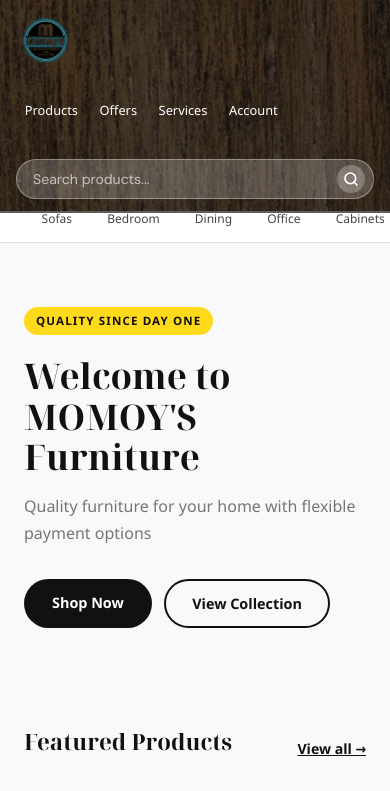
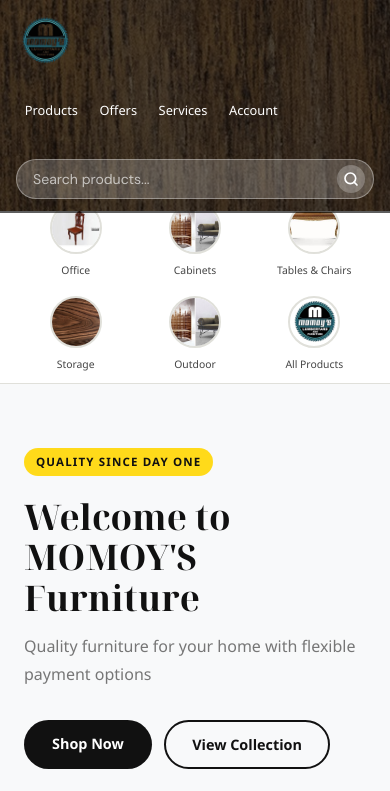
Before and after one commit to jayar19/momoysfurniture, a website: page public/index.html in a window 390 px wide. Shown: the top 791 px of the page. Drawn offline with Linux system fonts and the light colour scheme; no server answers.

Commit message:
landing page fix 9

```diff
--- a/public/css/styles.css
+++ b/public/css/styles.css
@@ -200,7 +200,8 @@
 .cat-strip-inner {
   max-width: 1400px;
   margin: 0 auto;
-  display: flex;
+  display: grid;
+  grid-template-columns: repeat(9, 1fr);
   padding: 0 1.5rem;
 }
 
@@ -208,7 +209,7 @@
   display: flex;
   flex-direction: column;
   align-items: center;
-  padding: 0.75rem 1.1rem;
+  padding: 0.75rem 0.5rem;
   font-size: 0.75rem;
   font-weight: 500;
   color: var(--mid);
@@ -218,6 +219,7 @@
   gap: 0.5rem;
   cursor: pointer;
   text-decoration: none;
+  text-align: center;
 }
 
 .cat-chip:hover { border-bottom-color: var(--dark); color: var(--dark); }
@@ -235,6 +237,31 @@
 .cat-chip:hover .cat-icon {
   border-color: var(--dark);
   transform: scale(1.07);
+}
+
+/* Responsive category strip */
+@media (max-width: 1100px) {
+  .cat-strip-inner {
+    grid-template-columns: repeat(5, 1fr);
+  }
+  .cat-chip .cat-icon { width: 70px; height: 70px; }
+}
+
+@media (max-width: 768px) {
+  .cat-strip-inner {
+    grid-template-columns: repeat(3, 1fr);
+    padding: 0 1rem;
+  }
+  .cat-chip .cat-icon { width: 60px; height: 60px; }
+  .cat-chip { font-size: 0.7rem; padding: 0.65rem 0.4rem; }
+}
+
+@media (max-width: 480px) {
+  .cat-strip-inner {
+    grid-template-columns: repeat(3, 1fr);
+  }
+  .cat-chip .cat-icon { width: 52px; height: 52px; }
+  .cat-chip { font-size: 0.65rem; padding: 0.5rem 0.3rem; }
 }
 
 /* ── Container ── */
```
